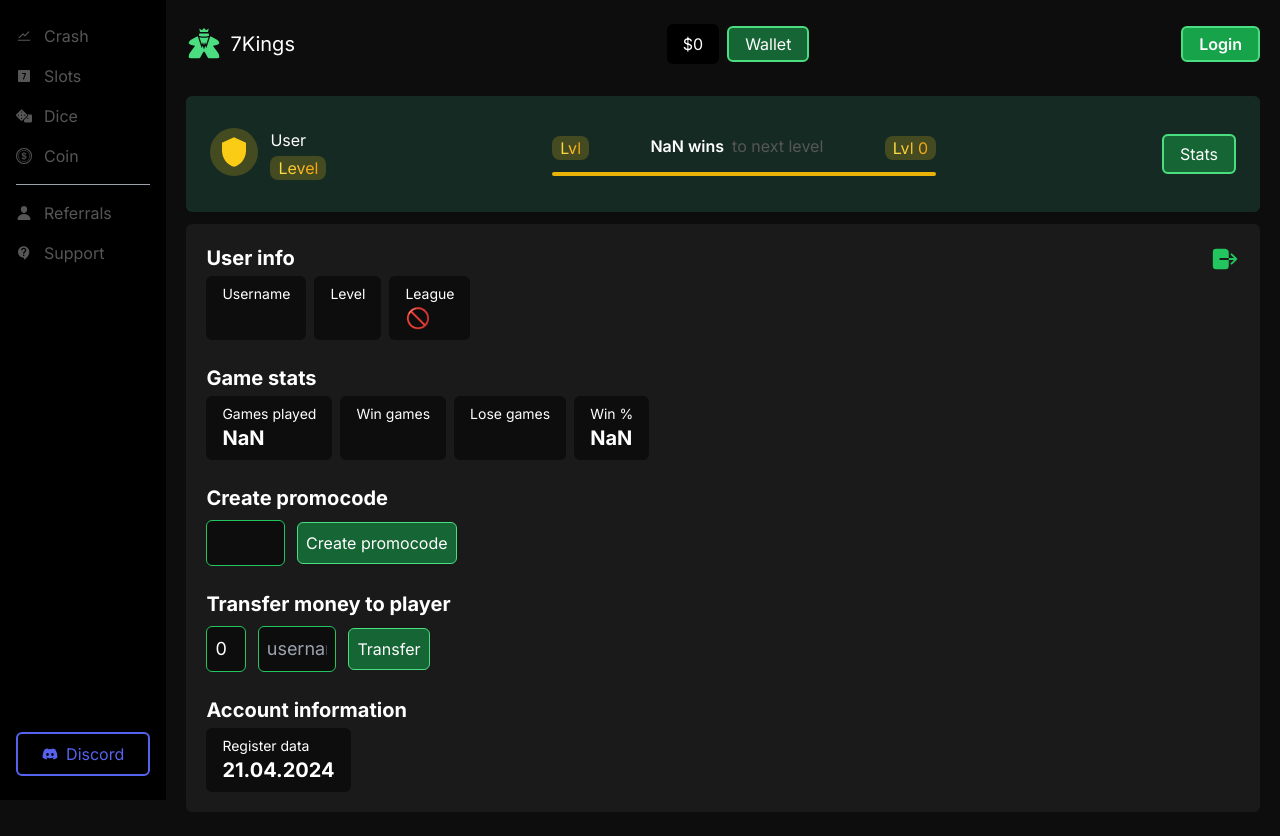
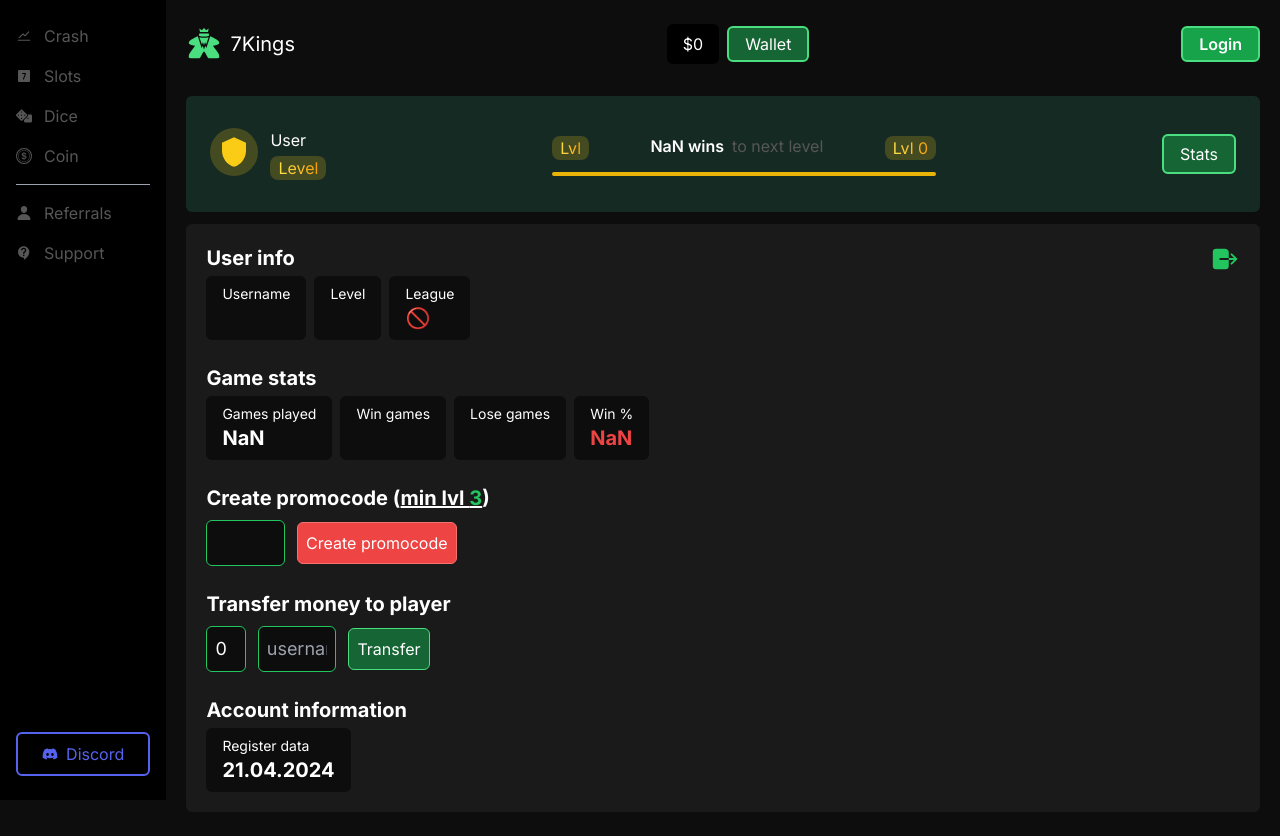
Before and after one commit to soIoWAY/7kings-next, a Next.js app: page /dashboard in a window 1280 px wide. Built offline with nearby package versions, Linux system fonts and the light colour scheme; no server answers.

Commit message:
upd forms

```diff
--- a/src/components/Dashboard/DashboardCard.tsx
+++ b/src/components/Dashboard/DashboardCard.tsx
@@ -1,13 +1,15 @@
 interface IDashboardCard {
 	title: string
 	data: string
+	textColor: string
 }
 
-const DashboardCard = ({ title, data }: IDashboardCard) => {
+const DashboardCard = ({ title, data, textColor }: IDashboardCard) => {
+	const dataStyles = `text-xl font-bold ${textColor}`
 	return (
 		<div className='bg-[#0d0d0d] rounded-md max-w-fit py-2 px-4 flex flex-col'>
 			<span className='text-sm'>{title}</span>
-			<span className='text-xl font-bold'>{data}</span>
+			<span className={dataStyles}>{data}</span>
 		</div>
 	)
 }
--- a/src/components/Dashboard/DashboardForm.tsx
+++ b/src/components/Dashboard/DashboardForm.tsx
@@ -1,20 +1,56 @@
+import { userStore } from '@/store/user'
+import { updateUserInfo } from '@/utils/userUpdate'
+import { useState } from 'react'
+
 interface IDashboardForm {
 	title: string
+	userLevel: string
 }
 
-const DashboardForm = ({ title }: IDashboardForm) => {
+const DashboardForm = ({ title, userLevel }: IDashboardForm) => {
+	const [promocode, setPromocode] = useState('')
+	const userLevelToNumber = parseInt(userLevel)
+	const sendFormHandler = async (e: React.FormEvent) => {
+		e.preventDefault()
+		try {
+			updateUserInfo(undefined, undefined, undefined, undefined, promocode)
+			userStore.setState({ promocode: promocode })
+		} catch (error) {
+			console.error(error)
+		}
+		setPromocode('')
+	}
+	const buttonStyles = 'border rounded-md p-2 bg-green-800 border-green-400'
+	const disabledButtonStyles = 'border rounded-md p-2 bg-red-500 border-red-400'
 	return (
 		<div className='flex flex-col gap-2'>
-			<h2 className='font-bold text-xl'>{title}</h2>
-			<div className='flex gap-3 items-center flex-col sm:flex-row'>
+			<h2 className='font-bold text-xl'>
+				{`${title}`} (
+				<span className='underline'>
+					min lvl <span className='text-green-500'>3</span>
+				</span>
+				)
+			</h2>
+			<form
+				className='flex gap-3 items-center flex-col sm:flex-row'
+				onSubmit={sendFormHandler}
+			>
 				<input
 					type='text'
 					className='border-green-500 border bg-[#0d0d0d] rounded-md outline-none p-1 sm:p-2 text-lg w-full sm:w-2/12'
+					maxLength={12}
+					value={promocode}
+					onChange={e => setPromocode(e.target.value)}
 				/>
-				<button className='bg-green-800 border border-green-400 rounded-md p-2'>
-					{title}
-				</button>
-			</div>
+				<input
+					type='submit'
+					className={
+						userLevelToNumber >= 3 ? buttonStyles : disabledButtonStyles
+					}
+					value={title}
+					disabled={userLevelToNumber >= 3 ? false : true}
+				/>
+			</form>
 		</div>
 	)
 }
```
